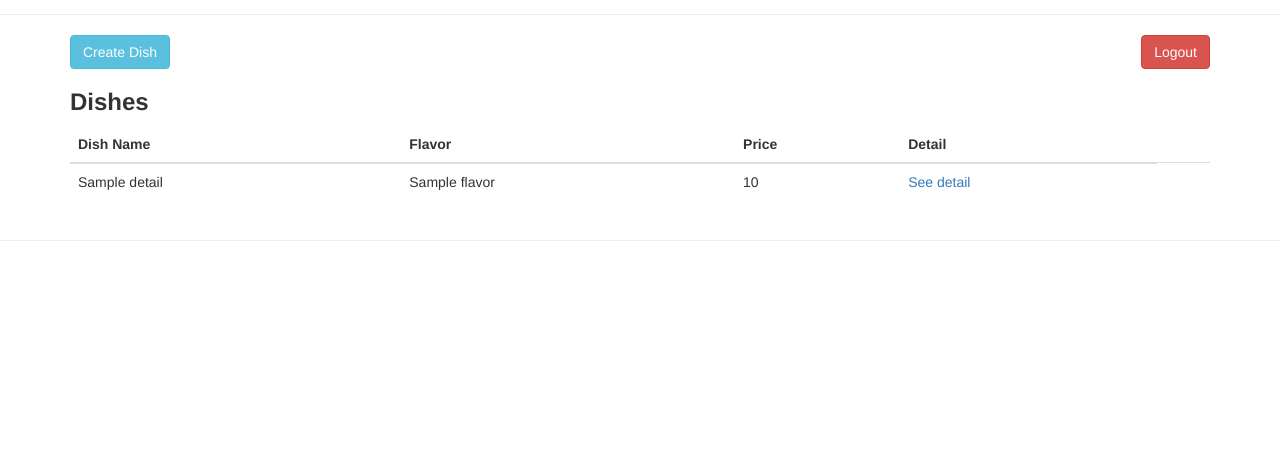
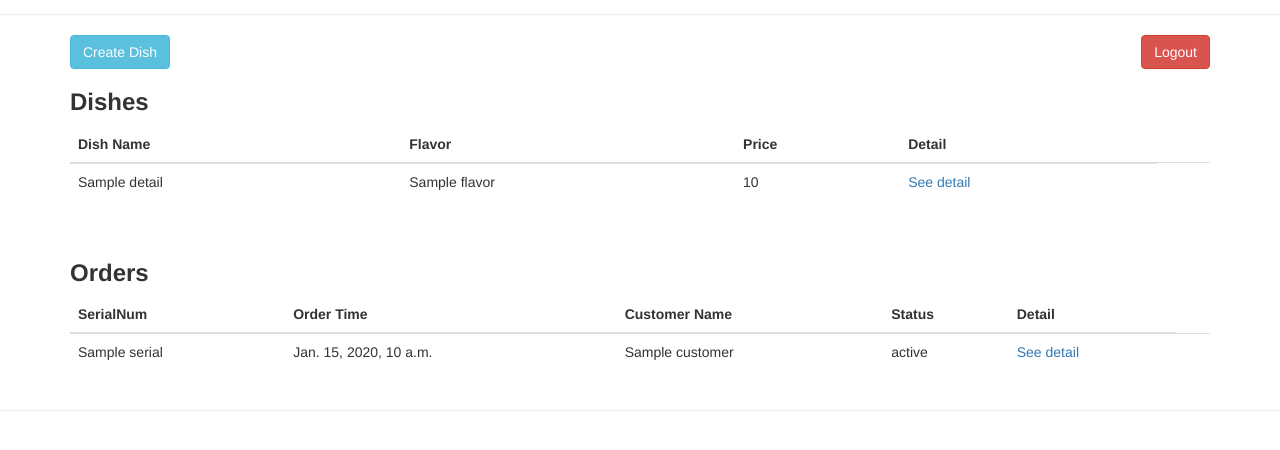
Before and after one commit to FV215b/delivery-app, a Django app: template DeliveryApp/templates/homepage.html in a window 1280 px wide. Shown: the part 276-726 px from the top of the page. Run offline with Django 3.2, Linux system fonts and the light colour scheme; the template is opened without the code that fills it: most values are stand-ins (such as "Sample title", 1, 10 or a date in 2020); some libraries are stand-ins or nearby versions.

Commit message:
Add order table in homepage. Create empty hyperlink to order detail

```diff
--- a/DeliveryApp/DeliveryApp/urls.py
+++ b/DeliveryApp/DeliveryApp/urls.py
@@ -29,4 +29,5 @@ urlpatterns = [
     url(r'^edit_dish/(?P<dish_id>[\w\-]+)/$', views.edit_dish, {'template_name': 'edit_dish.html'}, name='edit_dish'),
     url(r'^delete_dish/(?P<dish_id>[\w\-]+)/$', views.delete_dish, {'template_name': 'delete_dish.html'}, name='delete_dish'),
     url(r'^dish_detail/(?P<dish_id>[\w\-]+)/$', views.dish_detail, {'template_name': 'dish_detail.html'}, name='dish_detail'),
+    url(r'^order_detail/(?P<order_id>[\w\-]+)/$', views.order_detail, {'template_name': 'order_detail.html'}, name='order_detail'),
 ]
--- a/DeliveryApp/templates/homepage.html
+++ b/DeliveryApp/templates/homepage.html
@@ -13,8 +13,6 @@ Homepage
 <div class="container">
   <a href="{% url 'create_dish' %}" class="btn btn-info" role="button" >Create Dish</a>
   <a href="{% url 'logout' %}" class="btn btn-danger pull-right" role="button" >Logout</a>
-</div>
-<div class="container">
 </div>
 <div class="container">
   <H3><b>Dishes</b></H3>
@@ -44,7 +42,36 @@ Homepage
       {% endif %}
     </tbody>
   </table>
+</div><br>
+<div class="container">
+  <H3><b>Orders</b></H3>
 </div>
-</body>
-</html>
+<div class="container">
+  <table class="table table-hover">
+    <thead>
+      <tr>
+        <th>SerialNum</th>
+        <th>Order Time</th>
+        <th>Customer Name</th>
+        <th>Status</th>
+        <th>Detail</th>
+      </tr>
+    </thead>
+    <tbody>
+      {% if no_orders %}
+        <p><b>{{ no_orders }}</b></p>
+      {% else %}
+        {% for id, detail in orders %}
+        <tr>
+          <td>{{ detail.Serial }}</td>
+          <td>{{ detail.Time }}</td>
+          <td>{{ detail.Customer }}</td>
+          <td>{{ detail.Status }}</td>
+          <td><a href="{% url 'order_detail' id %}">See detail</a><td>
+        </tr>
+        {% endfor %}
+      {% endif %}
+    </tbody>
+  </table>
+</div>
 {% endblock %}
```
Also changed, not shown: DeliveryApp/DeliveryApp/views.py (+24 -2 lines), DeliveryApp/DeliveryApp/forms.py (line endings or trailing spaces), DeliveryApp/templates/order_detail.html (added).
